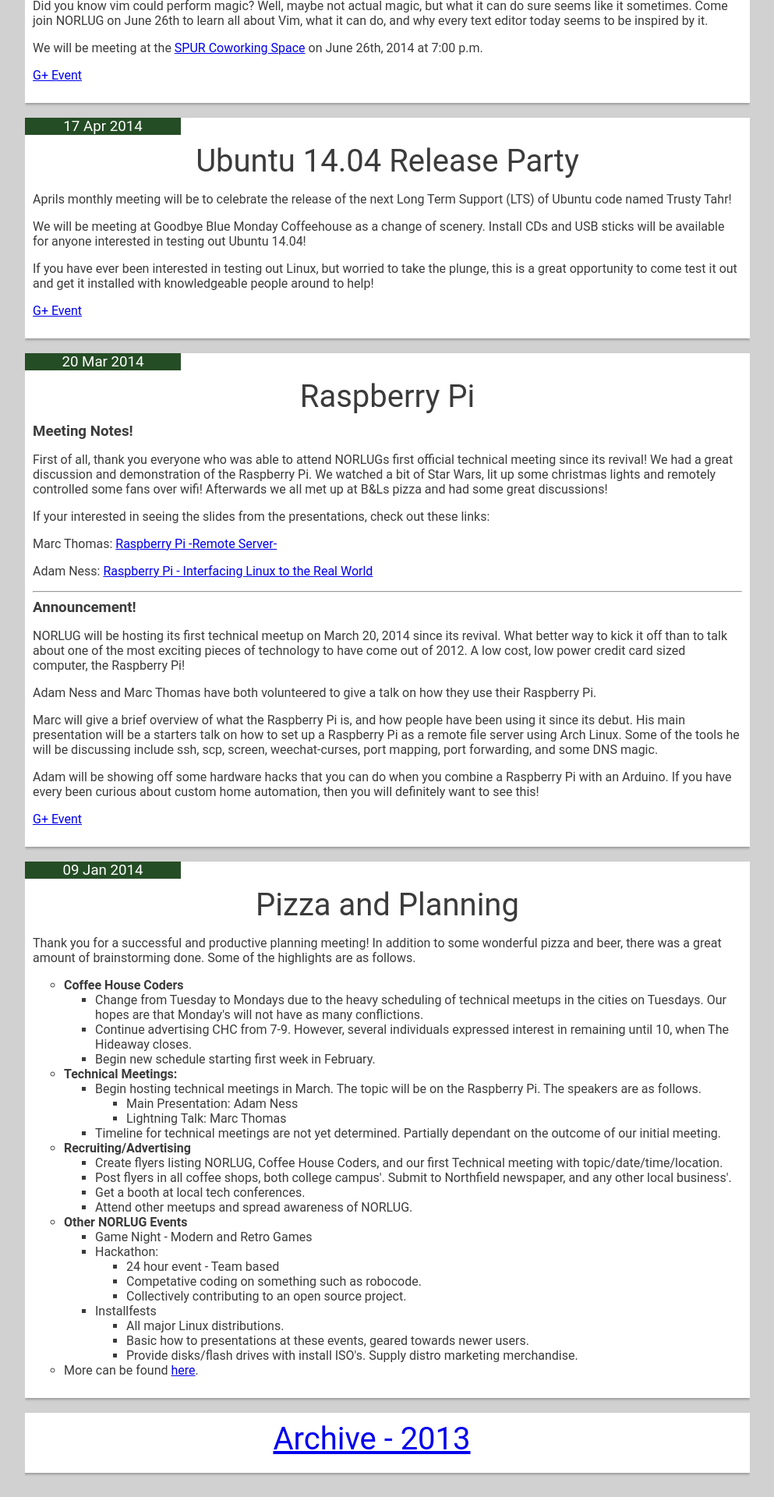
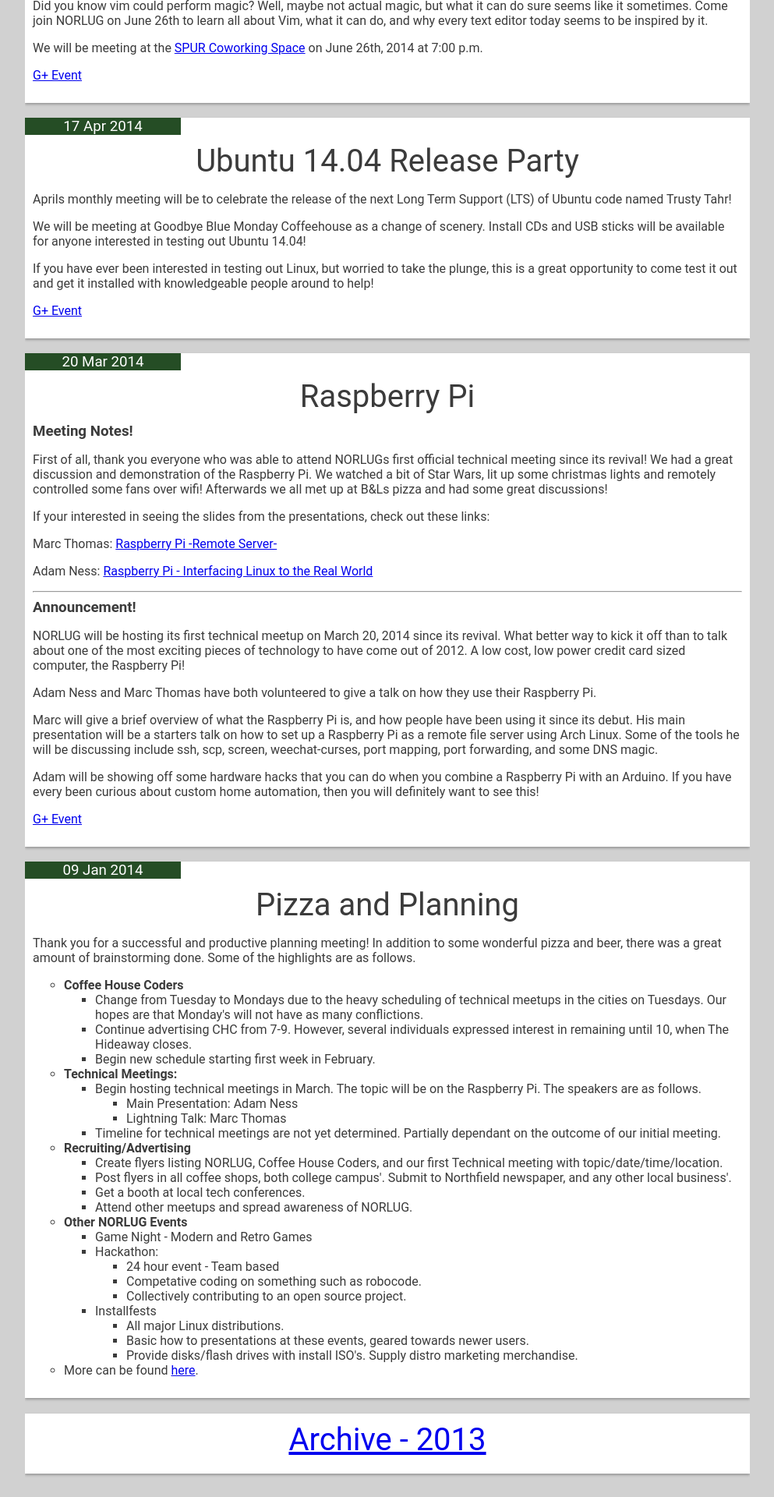
Before and after one commit to norlug/norlug.github.io, a Jekyll site: the page built from meetings/index.html, in a window 1280 px wide. Shown: the part 1344-3264 px from the top of the page at 78% size, without its empty margins (143-1136 px from the left). Built offline with Jekyll 4.4.1, drawn with Linux system fonts in a browser that asks for light colours.

Commit message:
Fixed centering issue

```diff
--- a/meetings/index.html
+++ b/meetings/index.html
@@ -35,9 +35,7 @@ layout: default
 -->
 
 <div>
-        <li class="blogLanding">
-            <section class="card">
-                <p class="content title"><a href="archive/2013.html">Archive - 2013</a></p>
-            </section>
-        </li>
+    <section class="card">
+        <p class="content title"><a href="archive/2013.html">Archive - 2013</a></p>
+    </section>
 </div>
```
